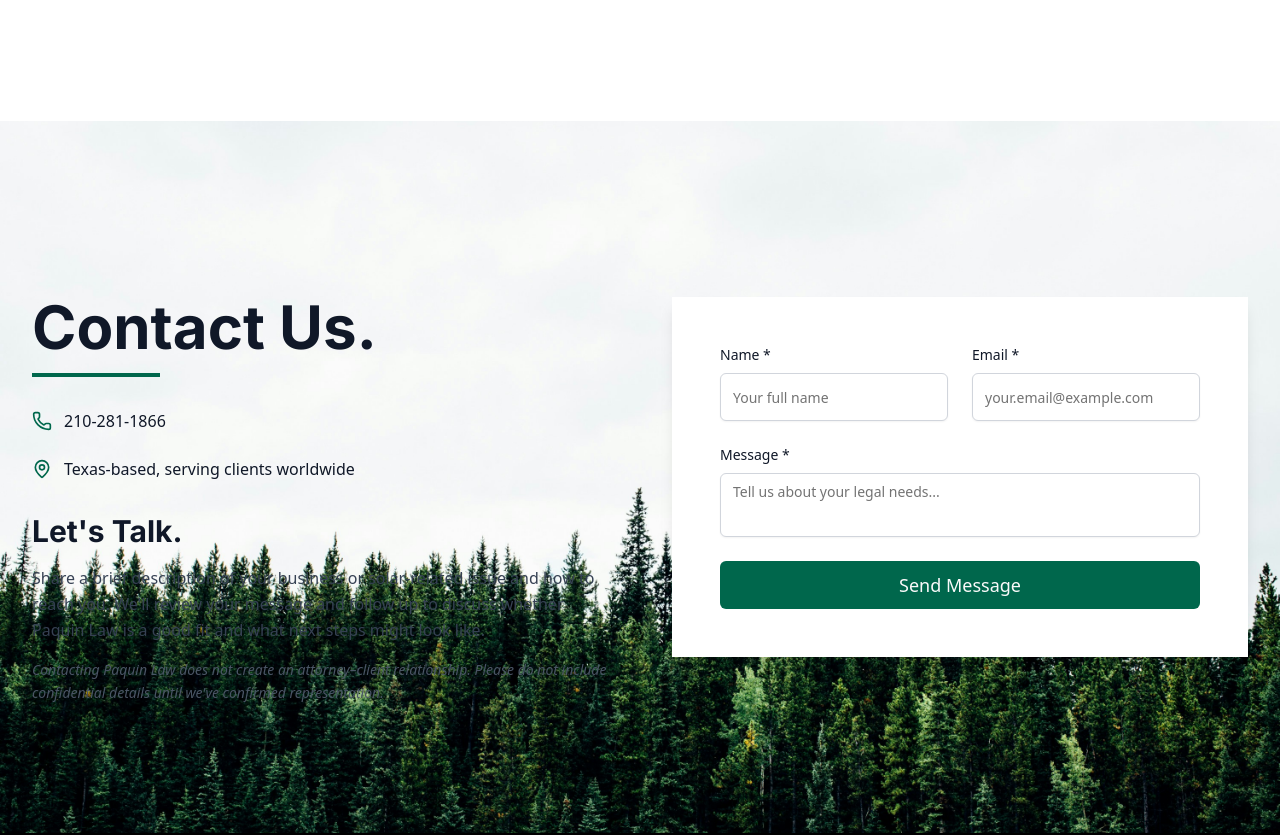
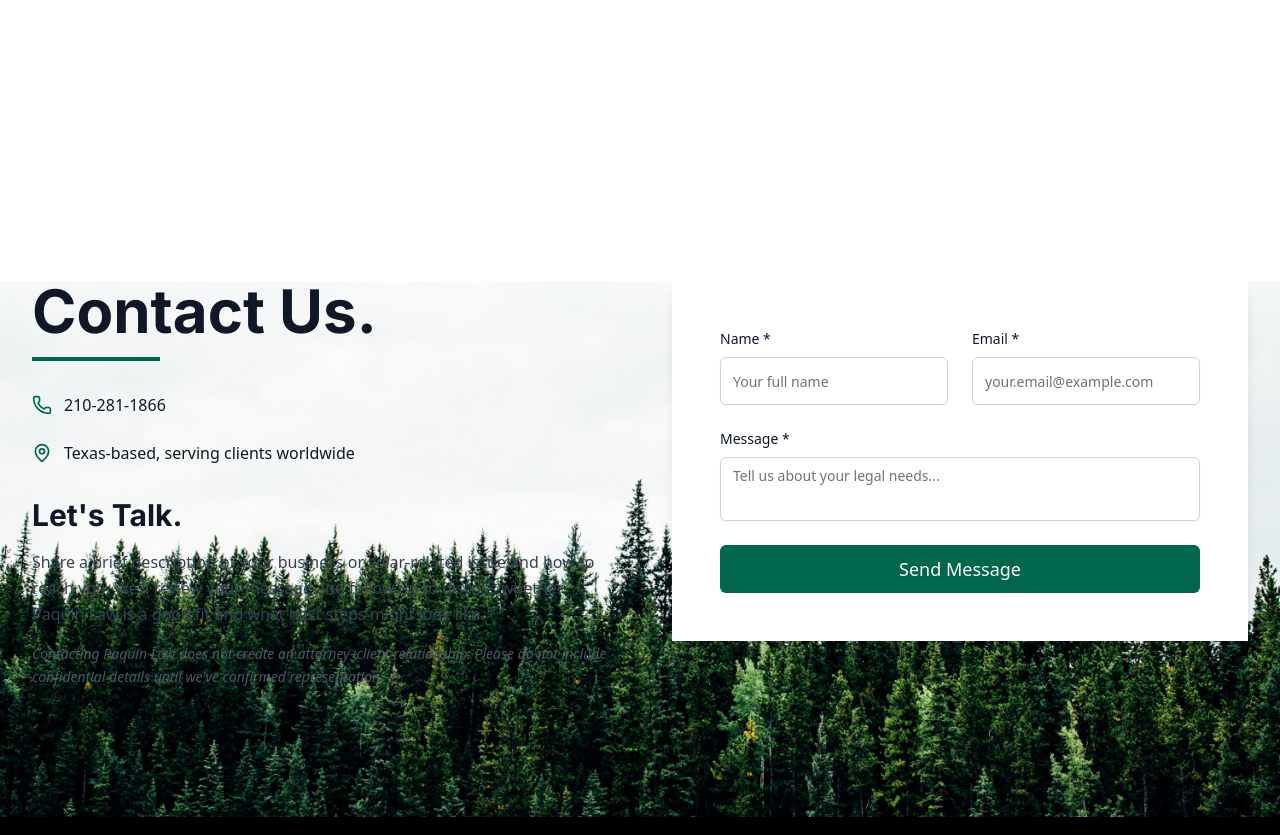
Before and after one commit to henrypaq/paquin-law-website, a Next.js app: page / in a window 1280 px wide. Shown: the part 4020-4855 px from the top of the page. Built offline with nearby package versions, Linux system fonts and the light colour scheme.

Commit message:
Add white space at top, fade image into it, and move content up

```diff
--- a/components/Contact.tsx
+++ b/components/Contact.tsx
@@ -101,8 +101,11 @@ const Contact = () => {
     <section
       id="contact"
       ref={sectionRef}
-      className="relative py-20 md:py-32 overflow-hidden"
+      className="relative pt-32 md:pt-40 pb-20 md:pb-32 overflow-hidden"
     >
+      {/* White space at top */}
+      <div className="absolute inset-0 top-0 h-32 md:h-40 bg-white z-10" />
+
       {/* Background Image */}
       <div
         className="absolute inset-0 bg-cover bg-center bg-no-repeat z-0"
@@ -111,8 +114,11 @@ const Contact = () => {
         }}
       />
 
+      {/* Gradient fade from white to transparent */}
+      <div className="absolute inset-0 top-0 h-48 md:h-56 bg-gradient-to-b from-white via-white/50 to-transparent z-5" />
+
       {/* Content */}
-      <div className="relative z-10 max-w-7xl mx-auto px-4 sm:px-6 lg:px-8 pt-8 md:pt-12">
+      <div className="relative z-10 max-w-7xl mx-auto px-4 sm:px-6 lg:px-8 pt-0">
         <div className="grid grid-cols-1 lg:grid-cols-2 gap-16 items-start">
           {/* Left Column - Text Content */}
           <motion.div
```
